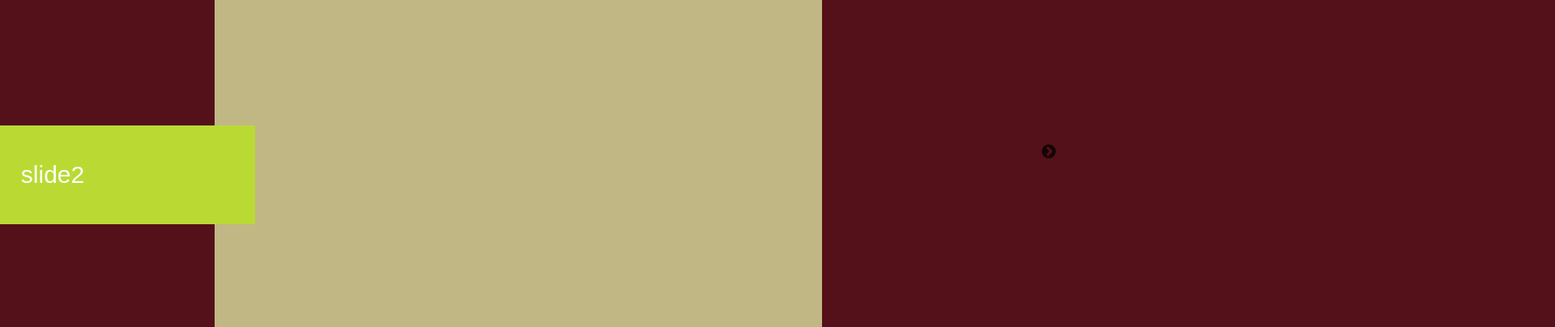
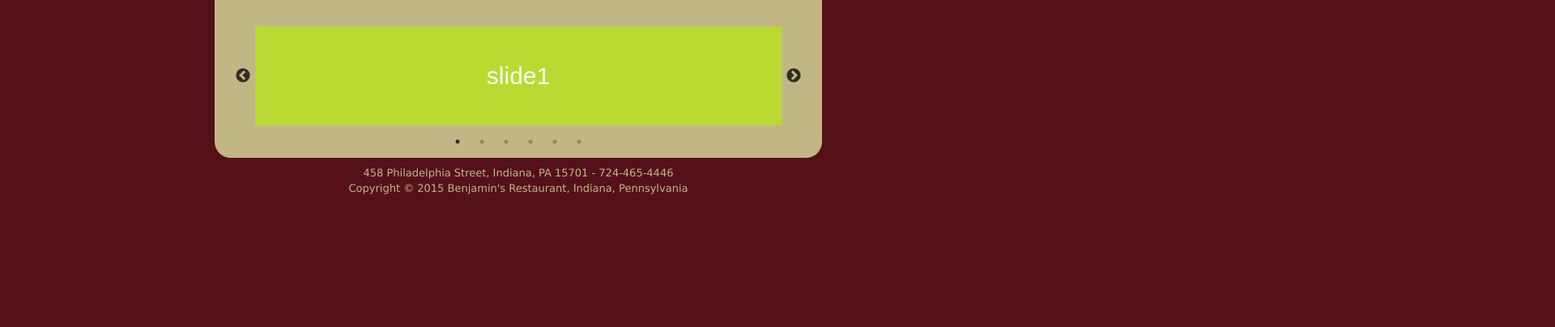
Before and after one commit to gregknudsen-zz/benjamins, a plain HTML site: page photos.htm in a window 1280 px wide. Shown: the part 212-616 px from the top of the page at 81% size, 1920 px wide, since content can reach past the window. Drawn offline with nearby package versions, Linux system fonts and the light colour scheme.

Commit message:
add slick.css file in addition to slick-theme finally makes it work

```diff
--- a/css/home.css
+++ b/css/home.css
@@ -2,7 +2,6 @@
 /* CSS Document */
 
 .my-slider {
-	width: 500px;
 	margin:30px 50px 30px;
 }
 
--- a/photos.htm
+++ b/photos.htm
@@ -8,6 +8,7 @@
 
 <!-- Slick Carousel -->
 <!-- <link rel="stylesheet" type="text/css" href="//cdn.jsdelivr.net/jquery.slick/1.6.0/slick.css"/> -->
+<link rel="stylesheet" type="text/css" href="slick/slick.css"/>
 <link rel="stylesheet" type="text/css" href="slick/slick-theme.css"/>
 
 <link href="css/home.css" rel="stylesheet" type="text/css" />
@@ -100,9 +101,9 @@ alt="drupal hit counter"></a></div></noscript>
 <script type="text/javascript">
 $(document).ready(function() {
   $(".my-slider").slick({
-    autoplay: true,
+    // autoplay: true,
     dots: true,
-    fade: true,
+    // fade: true,
     responsive: [{
         breakpoint: 500,
         settings: {
```
